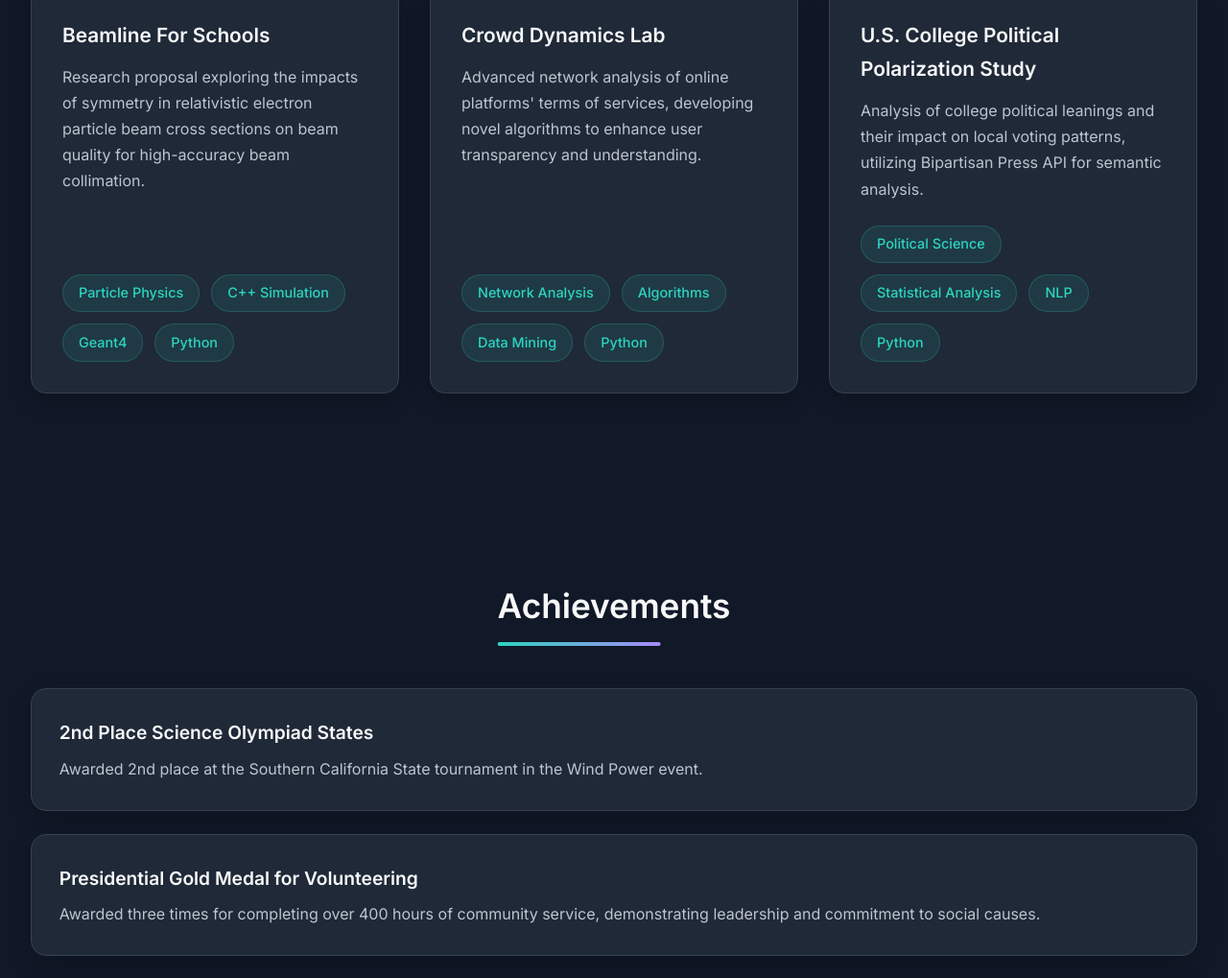
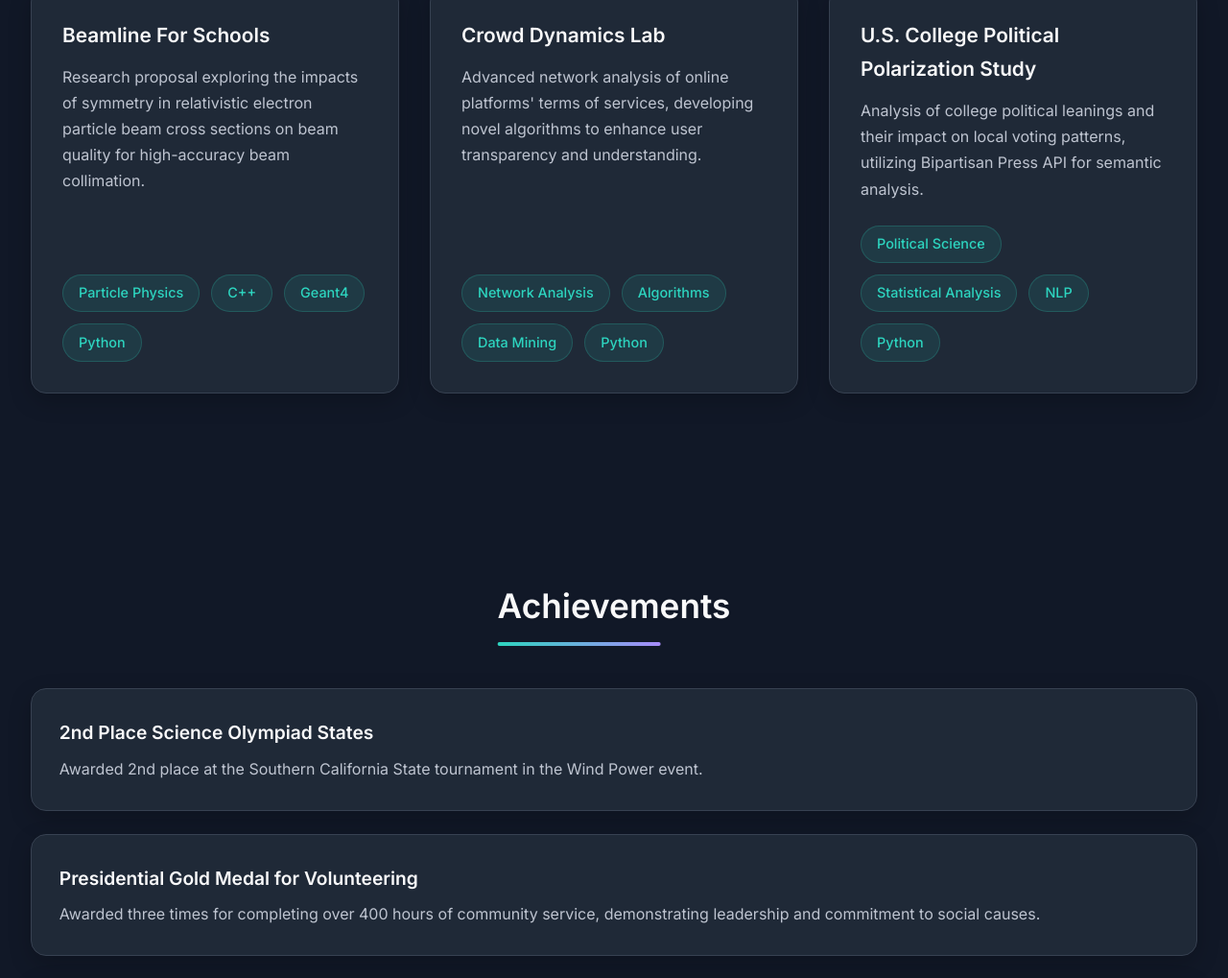
Before and after one commit to CrazeXD/crazexd.github.io, a plain HTML site: page index.html in a window 1280 px wide. Shown: the part 1517-2536 px from the top of the page at 96% size. Drawn offline with nearby package versions, Linux system fonts and the light colour scheme.

Commit message:
word change

```diff
--- a/index.html
+++ b/index.html
@@ -63,7 +63,7 @@
                 <p>Research proposal exploring the impacts of symmetry in relativistic electron particle beam cross sections on beam quality for high-accuracy beam collimation.</p>
                 <div class="skill-tags">
                     <span class="skill-tag">Particle Physics</span>
-                    <span class="skill-tag">C++ Simulation</span>
+                    <span class="skill-tag">C++</span>
                     <span class="skill-tag">Geant4</span>
                     <span class="skill-tag">Python</span>
                 </div>
```
